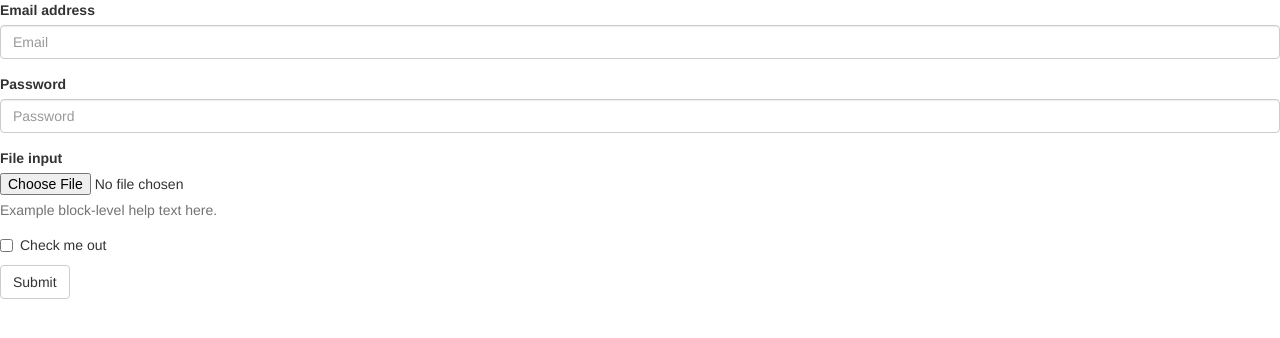
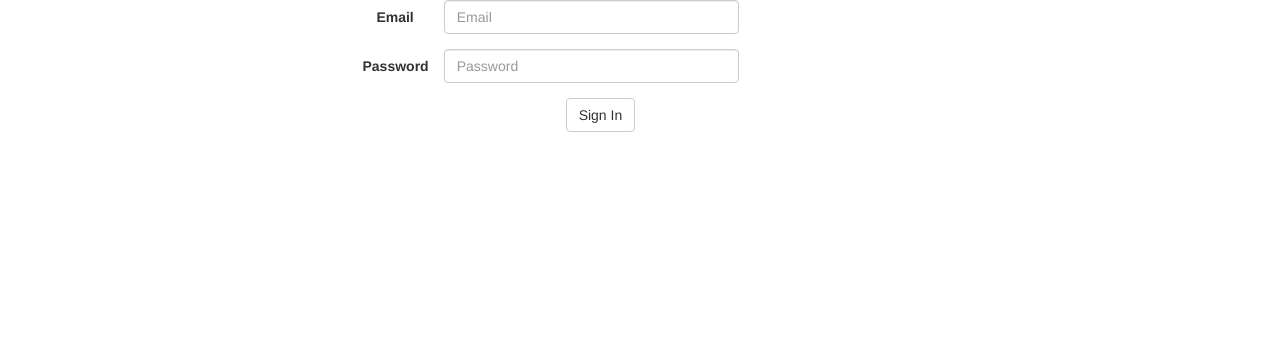
Before and after one commit to mediconnect/backend-deprecated, a Django app: page /login/ in a window 1280 px wide. Shown: the top 338 px of the page. Run offline with Django 3.2, Linux system fonts and the light colour scheme; some libraries are stand-ins or nearby versions.

Commit message:
change basic view of login page

```diff
--- a/medi_connect_site/home/templates/home/login.html
+++ b/medi_connect_site/home/templates/home/login.html
@@ -1,29 +1,33 @@
 {% extends "base.html" %}
 
-{% block title %}Home{% endblock %}
+{% block title %}Login{% endblock %}
 
 {% block body %}
 
-<form>
+<div class="container">
+    <div class="row">
+        <div class="col-md-5 col-md-offset-3">
+            <form class="form-horizontal">
                 <div class="form-group">
-        <label for="exampleInputEmail1">Email address</label>
-        <input type="email" class="form-control" id="exampleInputEmail1" placeholder="Email">
+                    <label for="inputEmail3" class="col-sm-2 control-label">Email</label>
+                    <div class="col-sm-8">
+                        <input type="email" class="form-control" id="inputEmail3" placeholder="Email">
+                    </div>
                 </div>
                 <div class="form-group">
-        <label for="exampleInputPassword1">Password</label>
-        <input type="password" class="form-control" id="exampleInputPassword1" placeholder="Password">
+                    <label for="inputPassword3" class="col-sm-2 control-label">Password</label>
+                    <div class="col-sm-8">
+                        <input type="password" class="form-control" id="inputPassword3" placeholder="Password">
+                    </div>
                 </div>
                 <div class="form-group">
-        <label for="exampleInputFile">File input</label>
-        <input type="file" id="exampleInputFile">
-        <p class="help-block">Example block-level help text here.</p>
+                    <div class="col-sm-offset-5 col-sm-4">
+                        <button type="submit" class="btn btn-default">Sign In</button>
                     </div>
-    <div class="checkbox">
-        <label>
-            <input type="checkbox"> Check me out
-        </label>
                 </div>
-    <button type="submit" class="btn btn-default">Submit</button>
             </form>
+        </div>
+    </>
+</div>
 
 {% endblock %}
```
Lines whose indentation alone changed are shown as unchanged.
